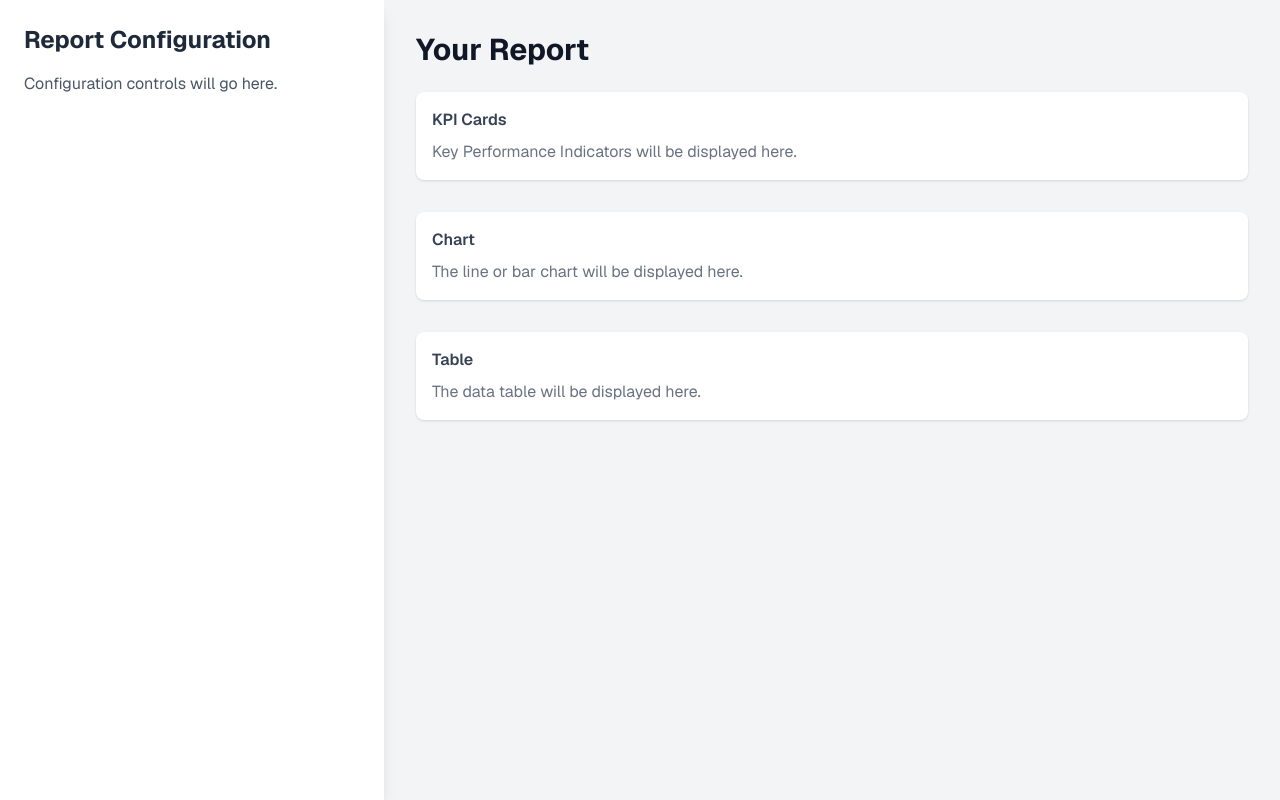
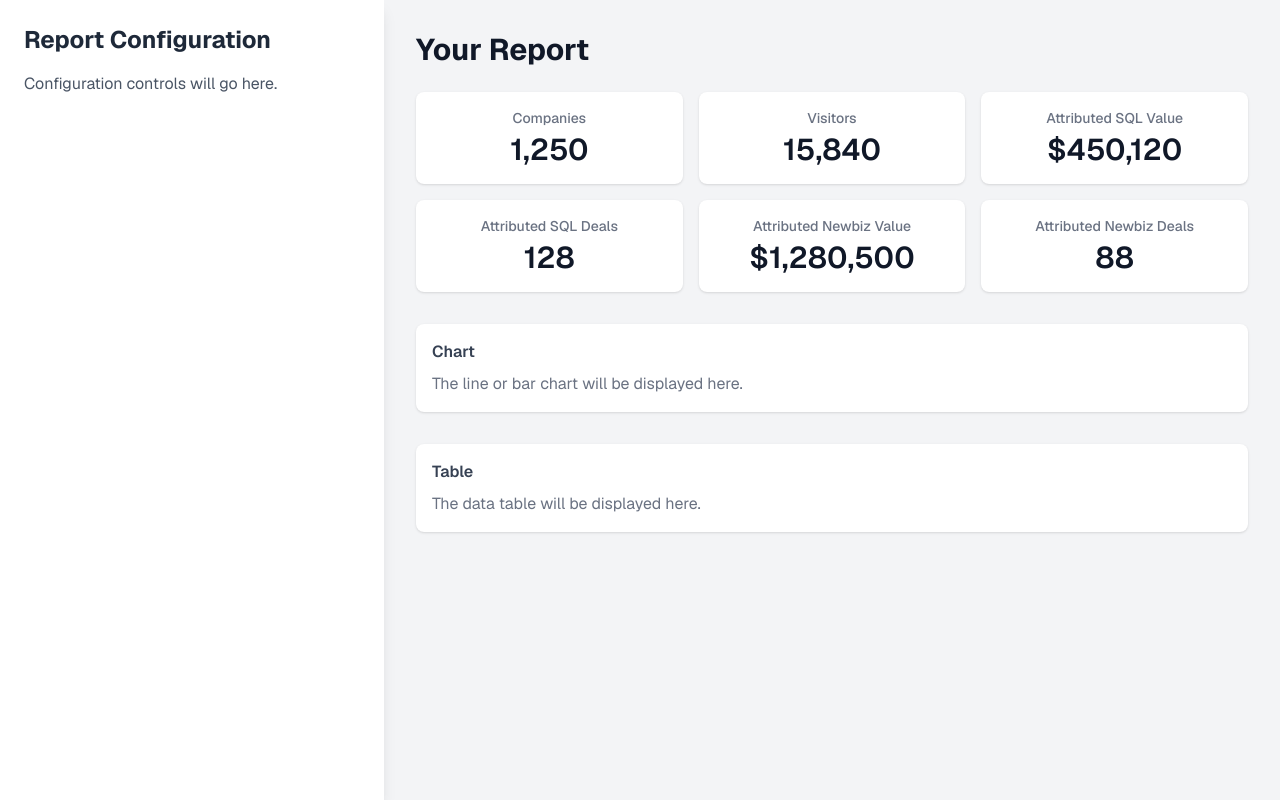
Before and after one commit to larsGroennegaard/reporting-demo-app, a Next.js app: page / in a window 1280 px wide. Built offline with nearby package versions, Linux system fonts and the light colour scheme.

Commit message:
added kpi card component

```diff
--- /dev/null
+++ b/app/components/KpiCard.tsx
@@ -0,0 +1,12 @@
+// app/components/KpiCard.tsx
+
+// We are defining the 'props' that this component accepts.
+// For now, we'll use the 'any' type as a placeholder.
+export default function KpiCard({ title, value }: { title: any, value: any }) {
+  return (
+    <div className="bg-white p-4 shadow rounded-lg text-center">
+      <h3 className="text-sm font-medium text-gray-500">{title}</h3>
+      <p className="mt-1 text-3xl font-semibold text-gray-900">{value}</p>
+    </div>
+  );
+}
--- a/app/page.tsx
+++ b/app/page.tsx
@@ -1,4 +1,6 @@
 // app/page.tsx
+import KpiCard from './components/KpiCard';
+
 export default function HomePage() {
   return (
     <main className="flex h-screen bg-gray-100 font-sans">
@@ -6,23 +8,29 @@ export default function HomePage() {
       <div className="w-1/3 max-w-sm p-6 bg-white shadow-lg">
         <h2 className="text-2xl font-bold mb-4 text-gray-800">Report Configuration</h2>
         <p className="text-gray-600">Configuration controls will go here.</p>
-        {/* Placeholder for future toggles and chat interface */}
       </div>
 
       {/* Right Report Canvas */}
       <div className="flex-1 p-8 overflow-y-auto">
         <h1 className="text-3xl font-bold mb-6 text-gray-900">Your Report</h1>
 
-        {/* Placeholders for the report elements */}
+        {/* KPI Cards Section */}
+        <div className="grid grid-cols-1 md:grid-cols-2 lg:grid-cols-3 gap-4 mb-8">
+          <KpiCard title="Companies" value="1,250" />
+          <KpiCard title="Visitors" value="15,840" />
+          <KpiCard title="Attributed SQL Value" value="$450,120" />
+          <KpiCard title="Attributed SQL Deals" value="128" />
+          <KpiCard title="Attributed Newbiz Value" value="$1,280,500" />
+          <KpiCard title="Attributed Newbiz Deals" value="88" />
+        </div>
+
         <div className="space-y-8">
-          <div className="p-4 bg-white rounded-lg shadow">
-            <p className="font-semibold text-gray-700">KPI Cards</p>
-            <p className="text-gray-500 mt-2">Key Performance Indicators will be displayed here.</p>
-          </div>
+          {/* Placeholder for Chart */}
           <div className="p-4 bg-white rounded-lg shadow">
             <p className="font-semibold text-gray-700">Chart</p>
             <p className="text-gray-500 mt-2">The line or bar chart will be displayed here.</p>
           </div>
+          {/* Placeholder for Table */}
           <div className="p-4 bg-white rounded-lg shadow">
             <p className="font-semibold text-gray-700">Table</p>
             <p className="text-gray-500 mt-2">The data table will be displayed here.</p>
```
